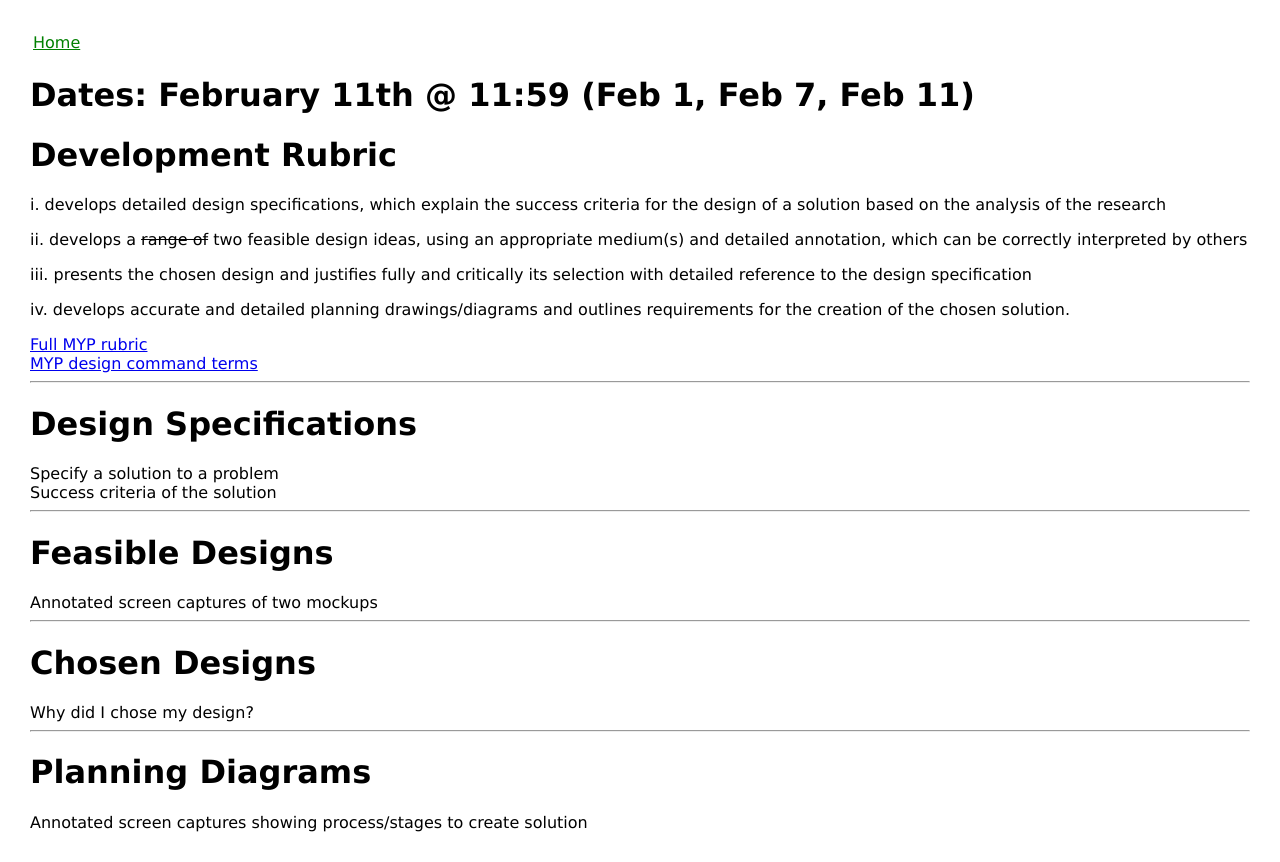
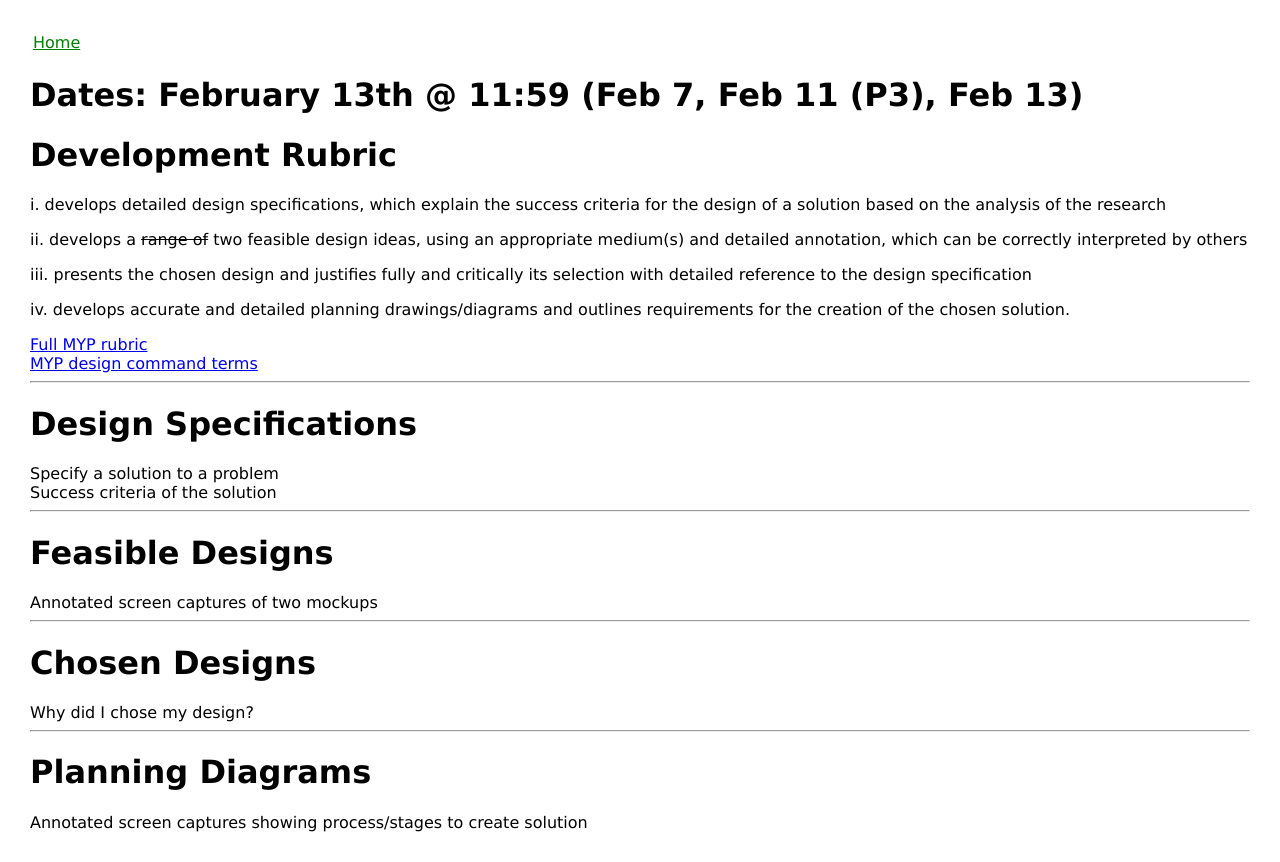
Before and after one commit to mdjhoel/y9web, a plain HTML site: page dev.html in a window 1280 px wide. Drawn offline with Linux system fonts and the light colour scheme.

Commit message:
changed dates

```diff
--- a/dev.html
+++ b/dev.html
@@ -17,7 +17,7 @@
 	       </td></tr>
 	   </table>
 
-    <h1>Dates: February 11th @ 11:59 (Feb 1, Feb 7, Feb 11)</h1>
+    <h1>Dates: February 13th @ 11:59 (Feb 7, Feb 11 (P3), Feb 13)</h1>
 	<h1>Development Rubric</h1>
 	<p>
 		i. develops detailed design specifications, which explain the success criteria for the design of a solution based on the analysis of the research
```
